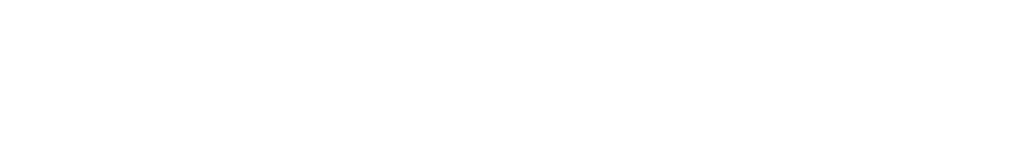
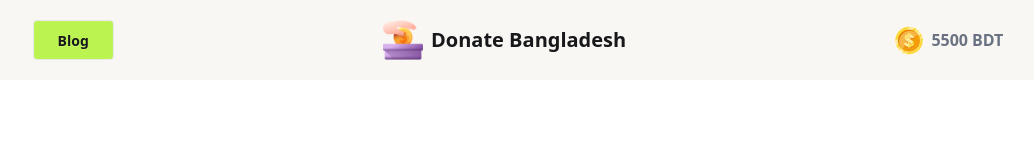
Before and after one commit to tausifislamsheik/Donate-Bangladesh, a plain HTML site: page index.html in a window 1280 px wide. Shown: the whole page, without its empty margins (122-1156 px from the left). Drawn offline with nearby package versions, Linux system fonts and the light colour scheme.

Commit message:
Nav section added

```diff
--- a/index.html
+++ b/index.html
@@ -4,14 +4,35 @@
     <meta charset="UTF-8">
     <meta name="viewport" content="width=device-width, initial-scale=1.0">
     <title>Donate BD | Home</title>
+    <!-- style css -->
+     <link rel="stylesheet" href="style.css">
     <!-- Daisy ui and Tailwind css -->
      <link href="https://cdn.jsdelivr.net/npm/daisyui@5" rel="stylesheet" type="text/css" />
      <script src="https://cdn.jsdelivr.net/npm/@tailwindcss/browser@4"></script>
      <!-- Favicon  -->
       <link rel="shortcut icon" href="images/logo.png" type="image/x-icon">
+      <!-- Google font -->
+       <style>
+        @import url('https://fonts.googleapis.com/css2?family=Lexend:wght@100..900&display=swap');
+       </style>
 
 </head>
 <body>
+    <header>
+        <!-- nav ber section -->
+         <div class="flex justify-around bg-[#F9F7F3] p-5 items-center">
+            <button class="btn bg-lime-300 font-bold px-6">Blog</button>
+            <div class="flex items-center gap-2">
+                <img class="w-10 h-10" src="images/logo.png" alt="">
+                <h1 class="text-xl font-bold">Donate Bangladesh</h1>
+            </div>
+            <div class="flex items-center gap-2">
+                <img src="images/coin.png" alt="">
+                <h1 class="flex font-semibold text-gray-500 gap-1"><span>5500</span> BDT</h1>
+            </div>
+         </div>
+    </header>
+    <main></main>
     <script src="JS/home.js"></script>
 </body>
 </html>
--- /dev/null
+++ b/style.css
@@ -0,0 +1,3 @@
+.lexend{
+    font-family: "Lexend", sans-serif;
+}
```
